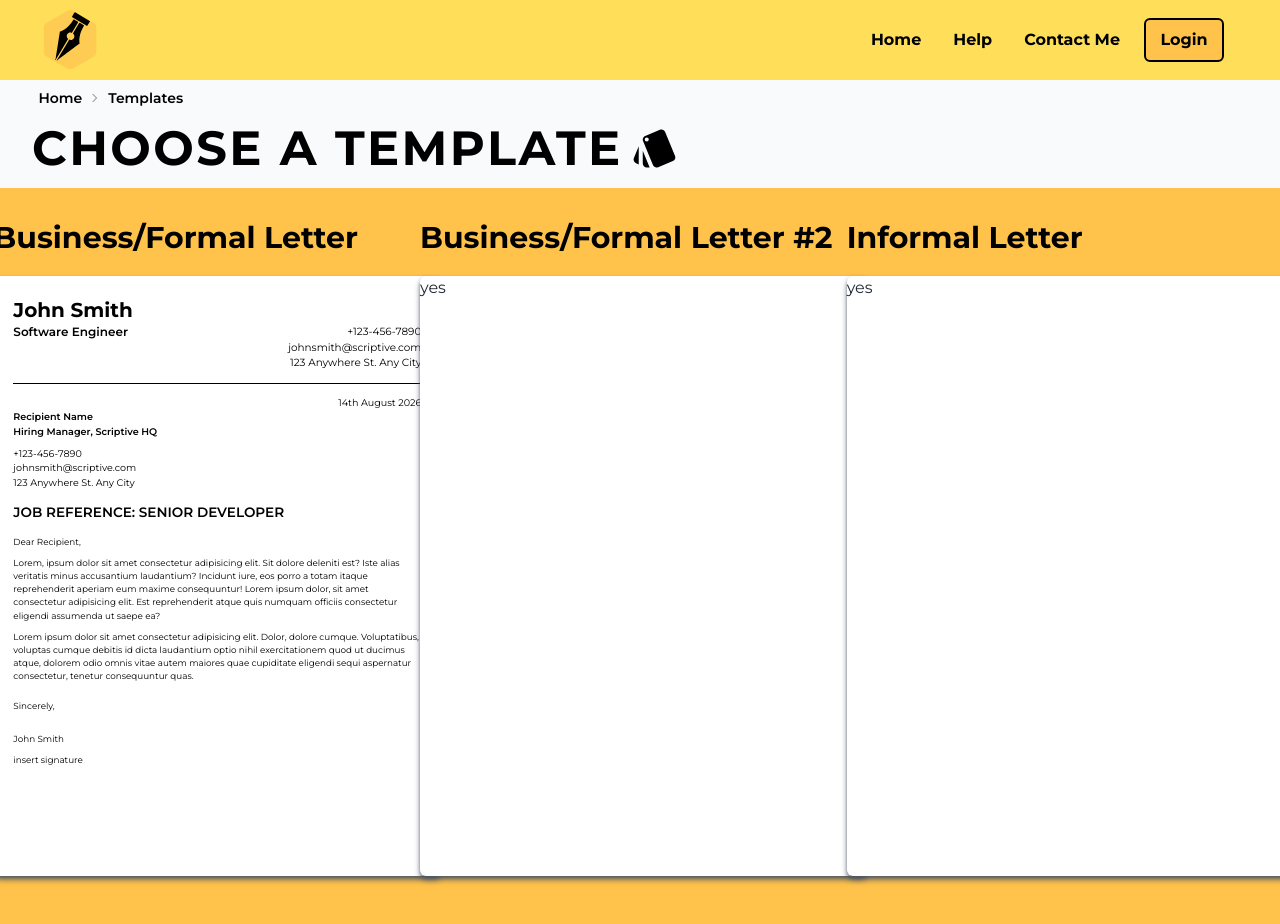
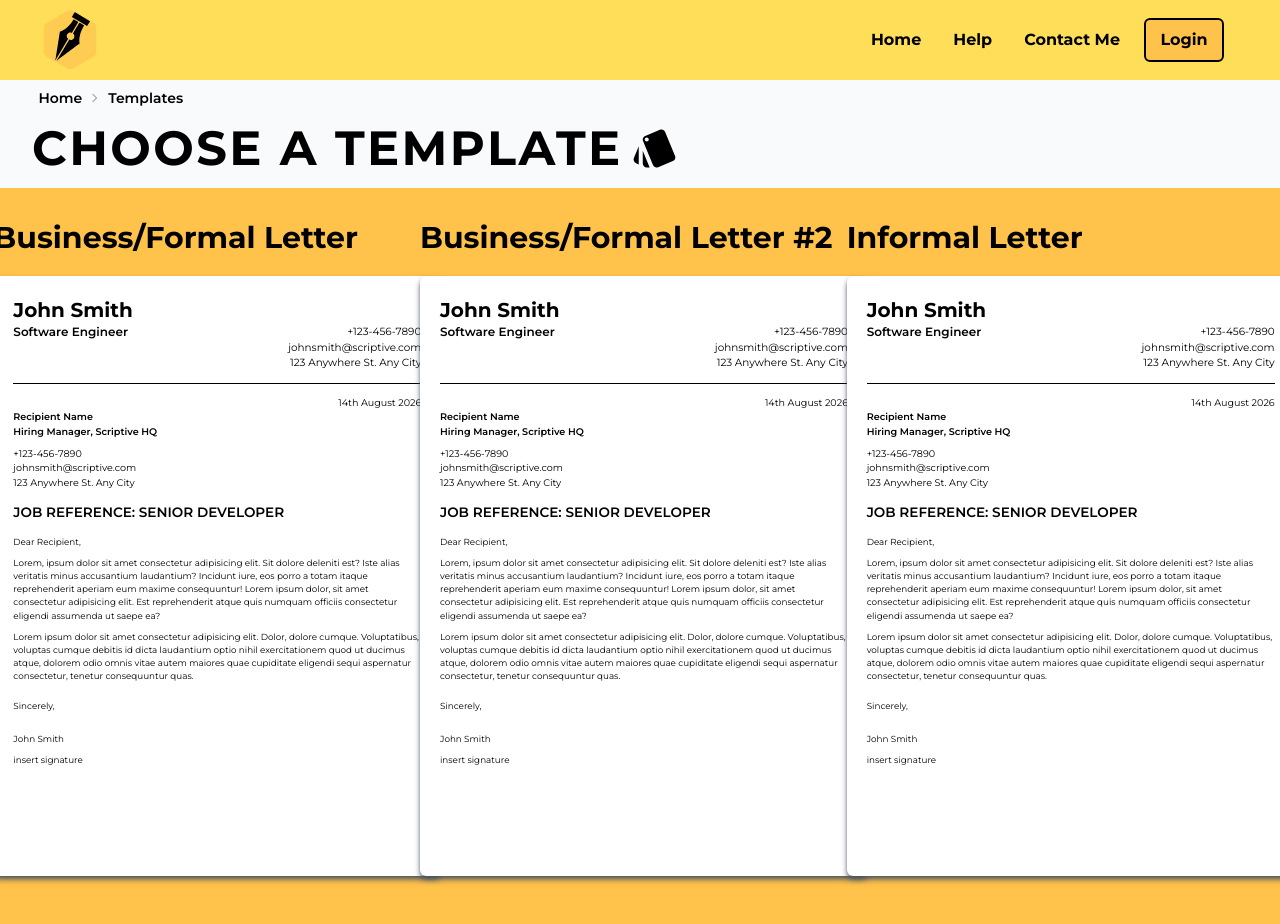
Before and after one commit to Samuel-Bonghanoy/Scriptive, a Next.js app: page /templates/one in a window 1280 px wide. Shown: the top 924 px of the page. Built offline with nearby package versions, Linux system fonts and the light colour scheme.

Commit message:
feat: add a templates route

```diff
--- a/app/templates/one/page.tsx
+++ b/app/templates/one/page.tsx
@@ -1,5 +1,7 @@
 import React from "react";
 import FormalLetter from "@/components/letters/formalLetter";
+import FormalLetterv2 from "@/components/letters/formalLetterv2";
+import InformalLetter from "@/components/letters/informalLetter";
 
 export default function page() {
   return (
@@ -20,8 +22,7 @@ export default function page() {
             Business/Formal Letter #2
           </p>
           <div className="h-[95%] w-[28rem] bg-white rounded-md shadow-gray-600 shadow-md">
-            {" "}
-            yes
+            <FormalLetterv2 />
           </div>
         </div>
       </div>
@@ -31,8 +32,7 @@ export default function page() {
             Informal Letter
           </p>
           <div className="h-[95%] w-[28rem] bg-white rounded-md shadow-gray-600 shadow-md">
-            {" "}
-            yes
+            <InformalLetter />
           </div>
         </div>
       </div>
--- /dev/null
+++ b/components/letters/formalLetterv2.tsx
@@ -0,0 +1,52 @@
+function FormalLetterv2() {
+  return (
+    <div className="flex flex-col px-5 py-5 text-black gap-2">
+      <div className="flex flex-col">
+        <h1 className="text-xl font-bold">John Smith</h1>
+        <div className="flex justify-between">
+          <p className="text-xs font-semibold">Software Engineer</p>
+          <div className="flex flex-col">
+            <p className="text-[0.65rem] self-end">+123-456-7890</p>
+            <p className="text-[0.65rem] self-end">johnsmith@scriptive.com</p>
+            <p className="text-[0.65rem] self-end">123 Anywhere St. Any City</p>
+          </div>
+        </div>
+        <hr className="border-1 border-black my-3" />
+        <p className="text-[0.6rem] self-end">14th August 2026</p>
+        <p className="text-[0.6rem] font-semibold">Recipient Name</p>
+        <p className="text-[0.6rem] font-semibold mb-2">
+          Hiring Manager, Scriptive HQ
+        </p>
+
+        <p className="text-[0.6rem] ">+123-456-7890</p>
+        <p className="text-[0.6rem] ">johnsmith@scriptive.com</p>
+        <p className="text-[0.6rem] ">123 Anywhere St. Any City</p>
+
+        <p className="text-[0.85rem] uppercase py-3 font-semibold">
+          Job Reference: Senior Developer
+        </p>
+        <p className="text-[0.55rem] pb-2">Dear Recipient,</p>
+        <p className="text-[0.55rem] pb-2">
+          Lorem, ipsum dolor sit amet consectetur adipisicing elit. Sit dolore
+          deleniti est? Iste alias veritatis minus accusantium laudantium?
+          Incidunt iure, eos porro a totam itaque reprehenderit aperiam eum
+          maxime consequuntur! Lorem ipsum dolor, sit amet consectetur
+          adipisicing elit. Est reprehenderit atque quis numquam officiis
+          consectetur eligendi assumenda ut saepe ea?
+        </p>
+        <p className="text-[0.55rem] pb-4">
+          Lorem ipsum dolor sit amet consectetur adipisicing elit. Dolor, dolore
+          cumque. Voluptatibus, voluptas cumque debitis id dicta laudantium
+          optio nihil exercitationem quod ut ducimus atque, dolorem odio omnis
+          vitae autem maiores quae cupiditate eligendi sequi aspernatur
+          consectetur, tenetur consequuntur quas.
+        </p>
+        <p className="text-[0.55rem] pb-5">Sincerely,</p>
+        <p className="text-[0.55rem] pb-2">John Smith</p>
+        <p className="text-[0.55rem] pb-5">insert signature</p>
+      </div>
+    </div>
+  );
+}
+
+export default FormalLetterv2;
--- /dev/null
+++ b/components/letters/informalLetter.tsx
@@ -0,0 +1,52 @@
+function InformalLetter() {
+  return (
+    <div className="flex flex-col px-5 py-5 text-black gap-2">
+      <div className="flex flex-col">
+        <h1 className="text-xl font-bold">John Smith</h1>
+        <div className="flex justify-between">
+          <p className="text-xs font-semibold">Software Engineer</p>
+          <div className="flex flex-col">
+            <p className="text-[0.65rem] self-end">+123-456-7890</p>
+            <p className="text-[0.65rem] self-end">johnsmith@scriptive.com</p>
+            <p className="text-[0.65rem] self-end">123 Anywhere St. Any City</p>
+          </div>
+        </div>
+        <hr className="border-1 border-black my-3" />
+        <p className="text-[0.6rem] self-end">14th August 2026</p>
+        <p className="text-[0.6rem] font-semibold">Recipient Name</p>
+        <p className="text-[0.6rem] font-semibold mb-2">
+          Hiring Manager, Scriptive HQ
+        </p>
+
+        <p className="text-[0.6rem] ">+123-456-7890</p>
+        <p className="text-[0.6rem] ">johnsmith@scriptive.com</p>
+        <p className="text-[0.6rem] ">123 Anywhere St. Any City</p>
+
+        <p className="text-[0.85rem] uppercase py-3 font-semibold">
+          Job Reference: Senior Developer
+        </p>
+        <p className="text-[0.55rem] pb-2">Dear Recipient,</p>
+        <p className="text-[0.55rem] pb-2">
+          Lorem, ipsum dolor sit amet consectetur adipisicing elit. Sit dolore
+          deleniti est? Iste alias veritatis minus accusantium laudantium?
+          Incidunt iure, eos porro a totam itaque reprehenderit aperiam eum
+          maxime consequuntur! Lorem ipsum dolor, sit amet consectetur
+          adipisicing elit. Est reprehenderit atque quis numquam officiis
+          consectetur eligendi assumenda ut saepe ea?
+        </p>
+        <p className="text-[0.55rem] pb-4">
+          Lorem ipsum dolor sit amet consectetur adipisicing elit. Dolor, dolore
+          cumque. Voluptatibus, voluptas cumque debitis id dicta laudantium
+          optio nihil exercitationem quod ut ducimus atque, dolorem odio omnis
+          vitae autem maiores quae cupiditate eligendi sequi aspernatur
+          consectetur, tenetur consequuntur quas.
+        </p>
+        <p className="text-[0.55rem] pb-5">Sincerely,</p>
+        <p className="text-[0.55rem] pb-2">John Smith</p>
+        <p className="text-[0.55rem] pb-5">insert signature</p>
+      </div>
+    </div>
+  );
+}
+
+export default InformalLetter;
```
Also changed, not shown: components/letters/formalLetter.tsx (renamed from components/letters/formalLetter.jsx).
